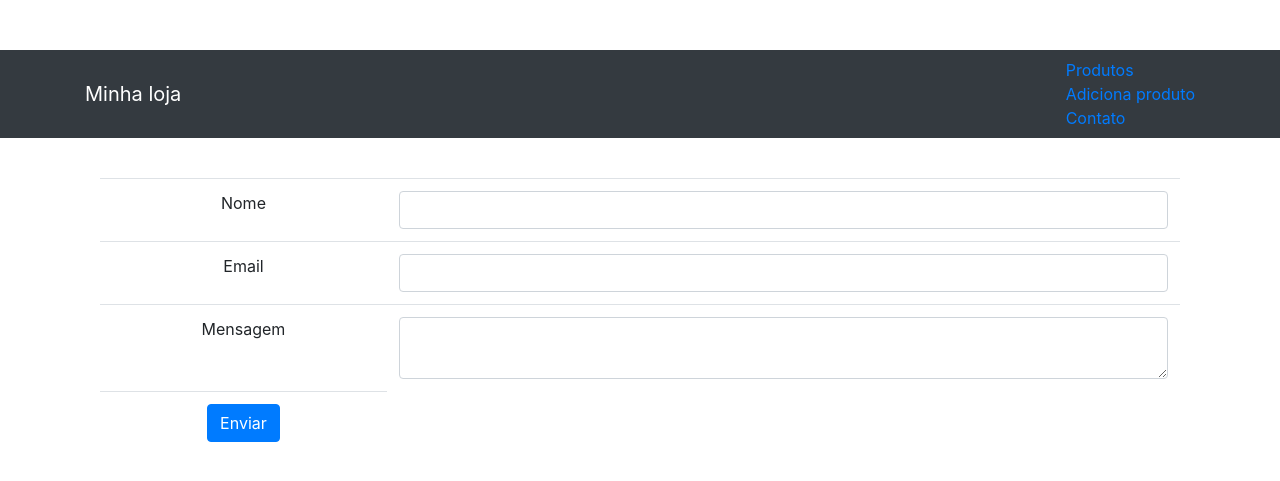
After one commit to marcuspereiradev/curso-PHP-e-MySQL-I, a PHP site: page /contato.php in a window 1280 px wide. The commit adds this page. Shown: the top 481 px of the page. Run offline with PHP 8.4, Linux system fonts and the light colour scheme.

Commit message:
Creating page to make contact

```diff
--- a/loja/cabecalho.php
+++ b/loja/cabecalho.php
@@ -25,6 +25,7 @@
                 <ul class="nav navbar-nav">
                     <li><a href="produto-lista.php">Produtos</a></li>
                     <li><a href="produto-formulario.php">Adiciona produto</a></li>
+                    <li><a href="contato.php">Contato</a></li>
                 </ul>
             </div>
         </div>
--- /dev/null
+++ b/loja/contato.php
@@ -0,0 +1,23 @@
+<?php require_once("cabecalho.php");?>
+
+<form action="envia-contato.php" method="post">
+    <table class="table">
+        <tr>
+            <td>Nome</td>
+            <td><input type="text" name="nome" class="form-control"></td>
+        </tr>
+        <tr>
+            <td>Email</td>
+            <td><input type="email" name="email" class="form-control"></td>
+        </tr>
+        <tr>
+            <td>Mensagem</td>
+            <td><textarea name="mensagem" class="form-control"></textarea></td>
+        </tr>
+        <tr>
+            <td><button type="submit" class="btn btn-primary">Enviar</button></td>
+        </tr>
+    </table>
+</form>
+
+<?php require_once("rodape.php");?>
--- /dev/null
+++ b/loja/envia-contato.php
@@ -0,0 +1,5 @@
+<?php
+$nome = $_POST["nome"];
+$email = $_POST["email"];
+$mensagem = $_POST["mensagem"];
+?>
```
